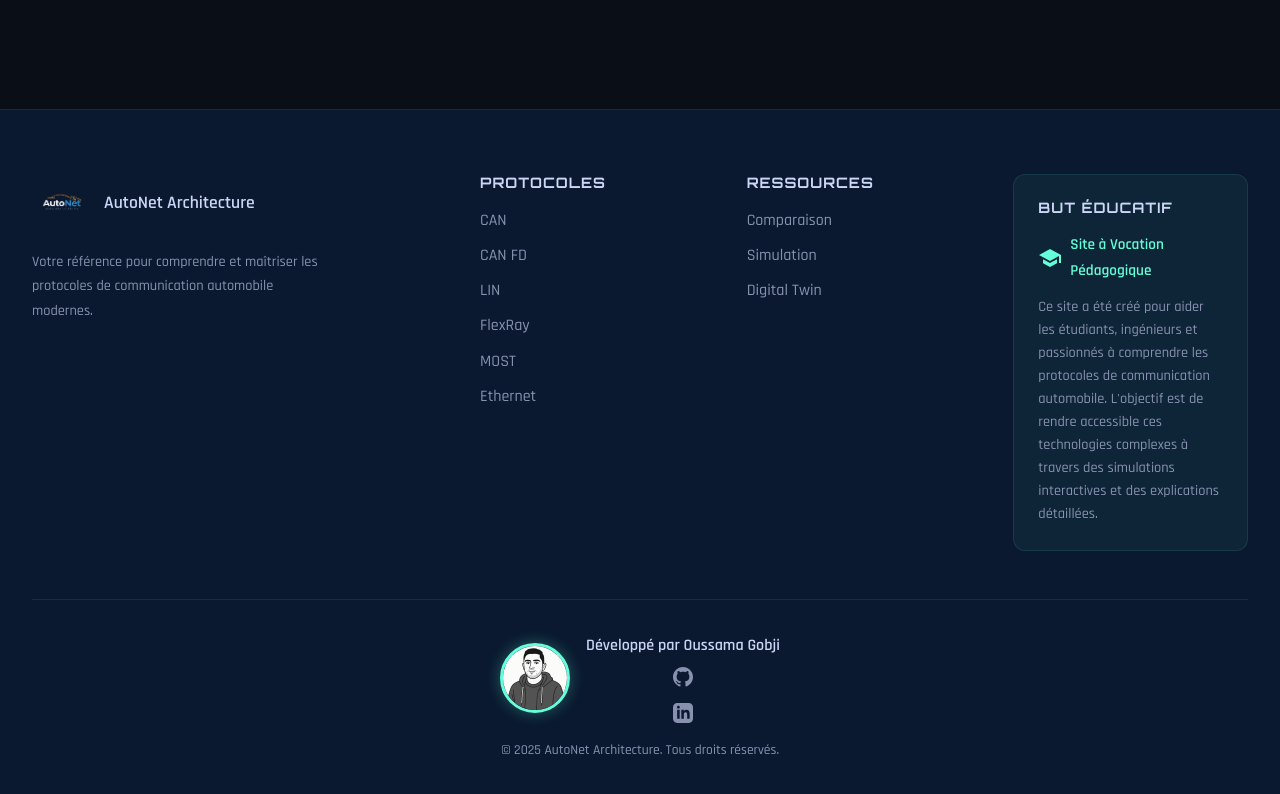
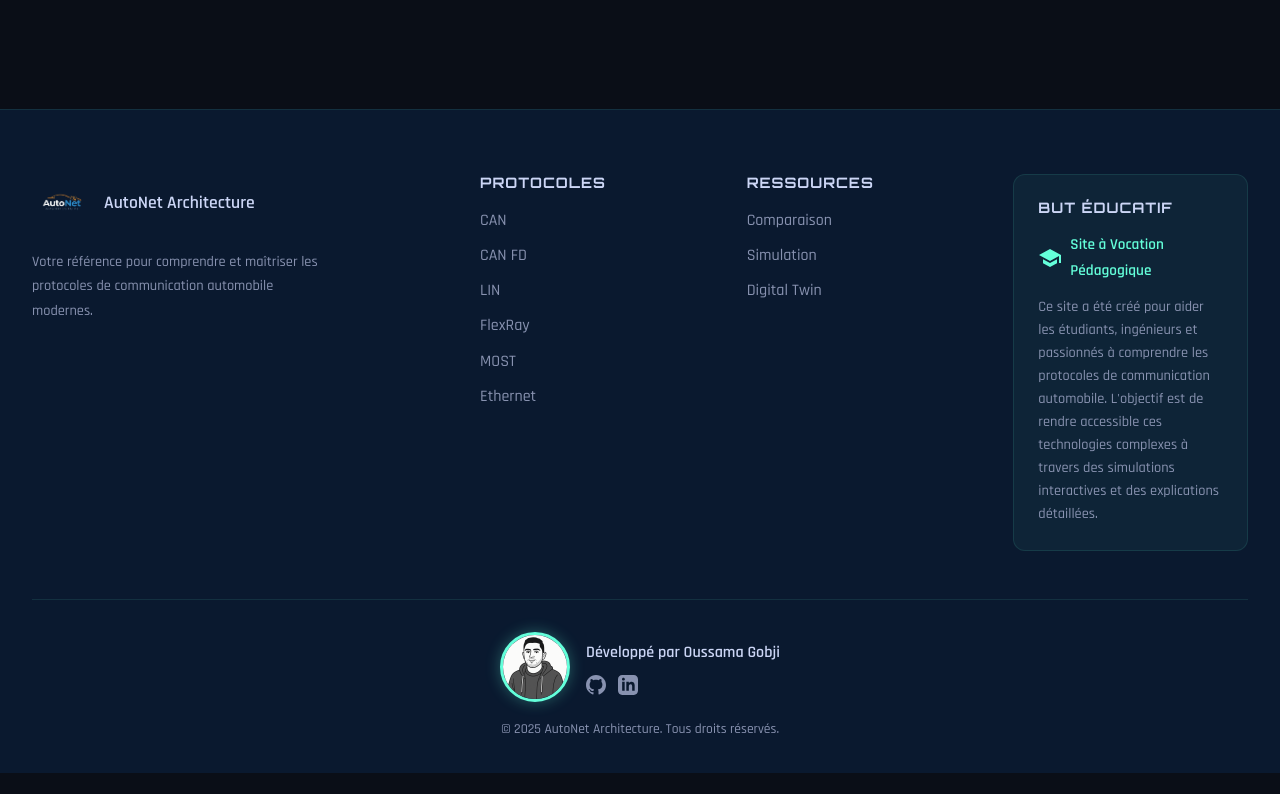
Before and after one commit to ougodev/autonet, a React (Create React App) app: page /digital-twin in a window 1280 px wide. Shown: the part 1343-2137 px from the top of the page. After the commit the page ends 2116 px from the top, so only its background shows below. Built offline with nearby package versions, Linux system fonts and the light colour scheme.

Commit message:
changement

```diff
--- a/src/components/layout/Footer.css
+++ b/src/components/layout/Footer.css
@@ -171,7 +171,7 @@
 .footer__developer .developer-info {
   display: flex;
   flex-direction: column;
-  align-items: center;
+  align-items: flex-start;
   gap: 0.5rem;
 }
 
@@ -183,7 +183,9 @@
 
 .footer__developer .developer-links {
   display: flex;
-  gap: 1rem;
+  flex-direction: row;
+  align-items: center;
+  gap: 0.75rem;
 }
 
 .footer__developer .social-link {
```
